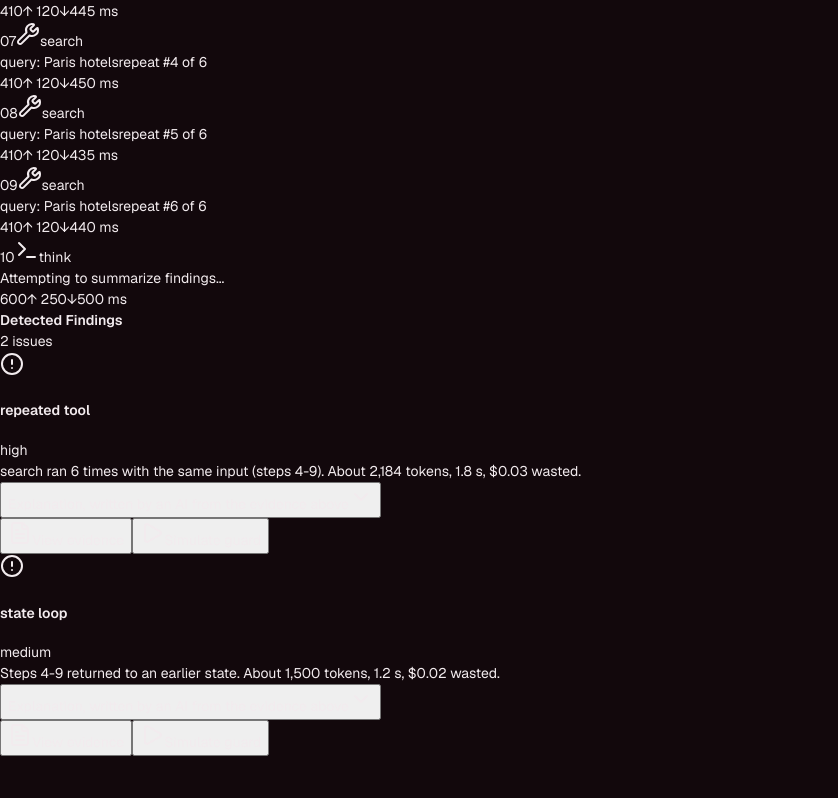
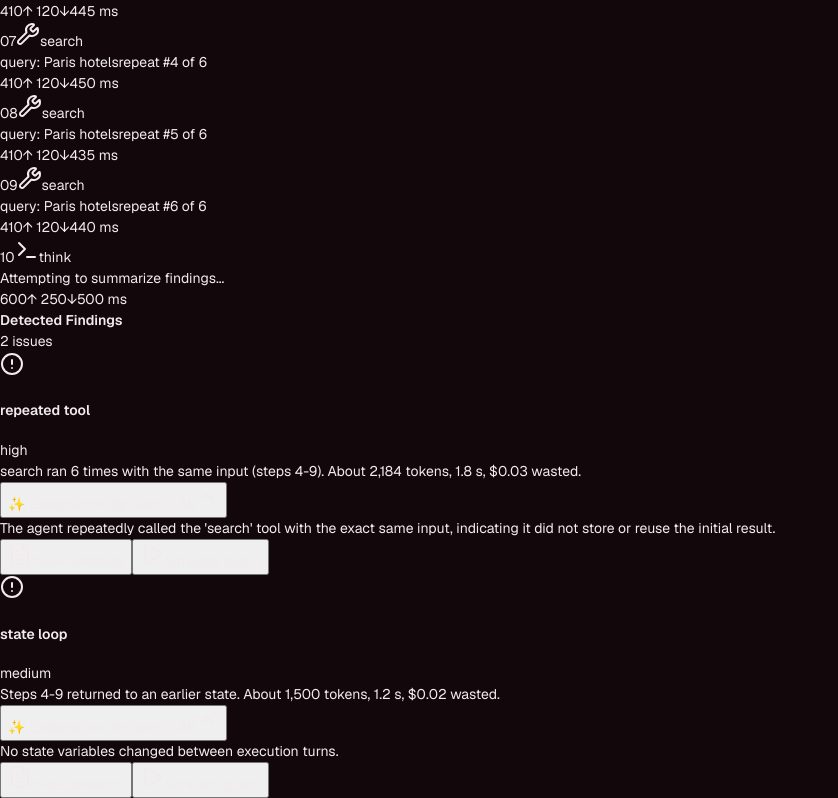
Before and after one commit to priyanshi-100506/SISYPHUS, a Next.js app in the folder frontend/: page /demo in a window 1280 px wide. Shown: the part 889-1687 px from the top of the page, without its empty margins (0-838 px from the left). Before the commit the page ends 1645 px from the top, so only its background shows below. Built offline with nearby package versions, Linux system fonts and the light colour scheme; no server answers.

Commit message:
style(findings): expand AI explanation callout by default with clean accent border styling

```diff
--- a/frontend/src/components/findings/finding-card.tsx
+++ b/frontend/src/components/findings/finding-card.tsx
@@ -31,7 +31,7 @@ export const FindingCard: React.FC<FindingCardProps> = ({
   onSimulateGuard,
   onHover,
 }) => {
-  const [showAiExplanation, setShowAiExplanation] = useState(false);
+  const [showAiExplanation, setShowAiExplanation] = useState(true);
 
   const isLoop = finding.type.includes("LOOP") || finding.type.includes("REPEATED");
   const leftBorderColor = isLoop ? "border-stuck" : "border-warn";
@@ -95,22 +95,24 @@ export const FindingCard: React.FC<FindingCardProps> = ({
         {buildDeterministicSummary(finding)}
       </p>
 
-      {/* AI Explanation Collapsible - Section 12 Label: "Explanation, written by an AI from the evidence above" */}
+      {/* AI Explanation Callout */}
       {finding.explanation && (
         <div className="pt-1">
           <button
             onClick={() => setShowAiExplanation(!showAiExplanation)}
-            className="flex items-center gap-1.5 text-xs text-muted hover:text-text focus:outline-none"
+            className="flex items-center gap-1.5 text-xs font-medium text-accent hover:underline focus:outline-none mb-1.5"
           >
-            <span>Explanation, written by an AI from the evidence above</span>
+            <span className="flex items-center gap-1">
+              ✨ Explanation (by Gemini AI)
+            </span>
             {showAiExplanation ? (
-              <ChevronUp className="w-3 h-3 text-faint" />
+              <ChevronUp className="w-3 h-3 text-accent" />
             ) : (
-              <ChevronDown className="w-3 h-3 text-faint" />
+              <ChevronDown className="w-3 h-3 text-accent" />
             )}
           </button>
           {showAiExplanation && (
-            <div className="mt-2 p-3 bg-accent-bg/80 border border-accent/20 rounded text-xs text-text font-sans leading-relaxed">
+            <div className="p-3 bg-surface-2 border border-accent/30 rounded-lg text-xs text-text font-sans leading-relaxed shadow-sm">
               {finding.explanation}
             </div>
           )}
```
